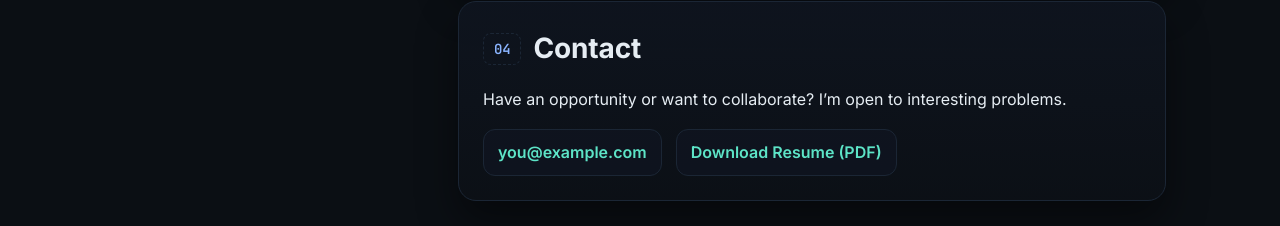
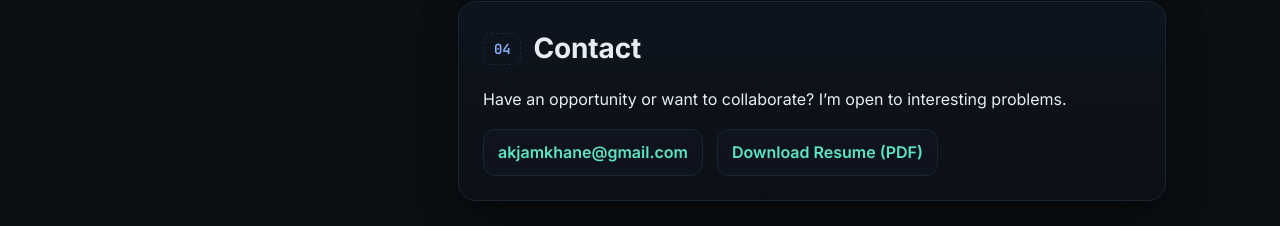
Before and after one commit to allauddin111/portfolio, a plain HTML site: page index.html in a window 1280 px wide. Shown: the part 1372-1598 px from the top of the page. Drawn offline with Linux system fonts and the light colour scheme.

Commit message:
Update index.html

```diff
--- a/index.html
+++ b/index.html
@@ -225,7 +225,7 @@
         <div class="numtitle"><span class="num">04</span><h2>Contact</h2></div>
         <p>Have an opportunity or want to collaborate? I’m open to interesting problems.</p>
         <div class="row wrap">
-          <a class="btn" href="mailto:you@example.com">you@example.com</a>
+          <a class="btn" href="mailto:akjamkhane@example.com">akjamkhane@gmail.com</a>
           <a class="btn" href="#">Download Resume (PDF)</a>
         </div>
       </section>
```
